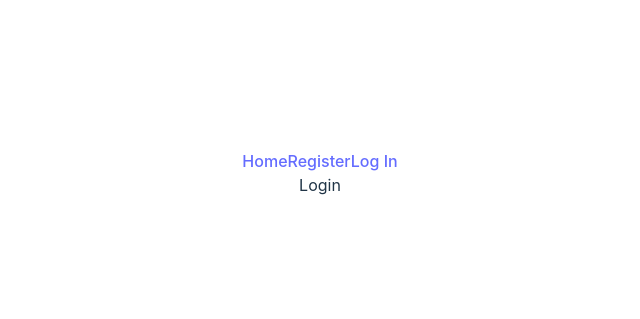
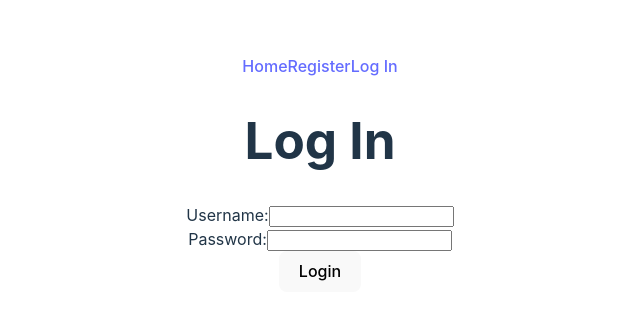
Before and after one commit to Kratus9/ironmeet-app-client, a React (Vite) app: page /login in a window 1280 px wide. Shown: the part 227-546 px from the top of the page, without its empty margins (320-960 px from the left). Built offline with nearby package versions, Linux system fonts and the light colour scheme; no server answers.

Commit message:
login done

```diff
--- a/src/pages/Login.jsx
+++ b/src/pages/Login.jsx
@@ -1,9 +1,79 @@
-
+import { useContext, useState } from "react";
+import { useNavigate } from "react-router-dom";
+import service from "../services/service.config";
+import { AuthContext } from "../context/auth.context";
 
 function Login() {
+  const { verifyToken } = useContext(AuthContext);
+
+  const navigate = useNavigate();
+
+  const [username, setUsername] = useState("");
+  const [password, setPassword] = useState("");
+
+  const [errorMessage, setErrorMessage] = useState("");
+
+  const handleUsernameChange = (e) => setUsername(e.target.value);
+  const handlePasswordChange = (e) => setPassword(e.target.value);
+
+  const handleLogin = async (e) => {
+    e.preventDefault();
+
+    try {
+      const response = await service.post("/auth/login", {
+        username,
+        password,
+      });
+      console.log(response);
+
+      //   almacenamos el token en el LocalStorage
+      localStorage.setItem("authToken", response.data.authToken);
+
+      await verifyToken();
+
+      navigate("/swipe");
+
+    } catch (error) {
+      console.log(error);
+      if (error.response && error.response.status === 400) {
+        setErrorMessage(error.response.data.errorMessage);
+      } else {
+        navigate("/error");
+      }
+    }
+  };
+
   return (
-    <div>Login</div>
-  )
+    <div>
+      <h1>Log In</h1>
+
+      <form onSubmit={handleLogin}>
+        <label>Username:</label>
+        <input
+          type="username"
+          name="username"
+          value={username}
+          onChange={handleUsernameChange}
+        />
+
+        <br />
+
+        <label>Password:</label>
+        <input
+          type="password"
+          name="password"
+          value={password}
+          onChange={handlePasswordChange}
+        />
+
+        <br />
+
+        <button type="submit">Login</button>
+
+        {errorMessage ? <p>{errorMessage}</p> : null}
+      </form>
+    </div>
+  );
 }
 
-export default Login
+export default Login;
```
